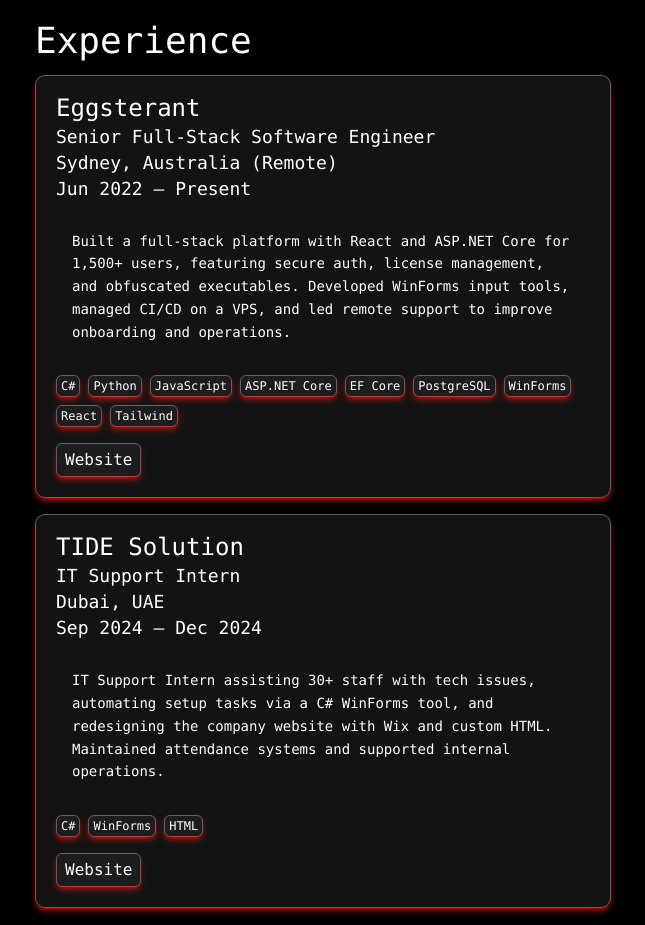
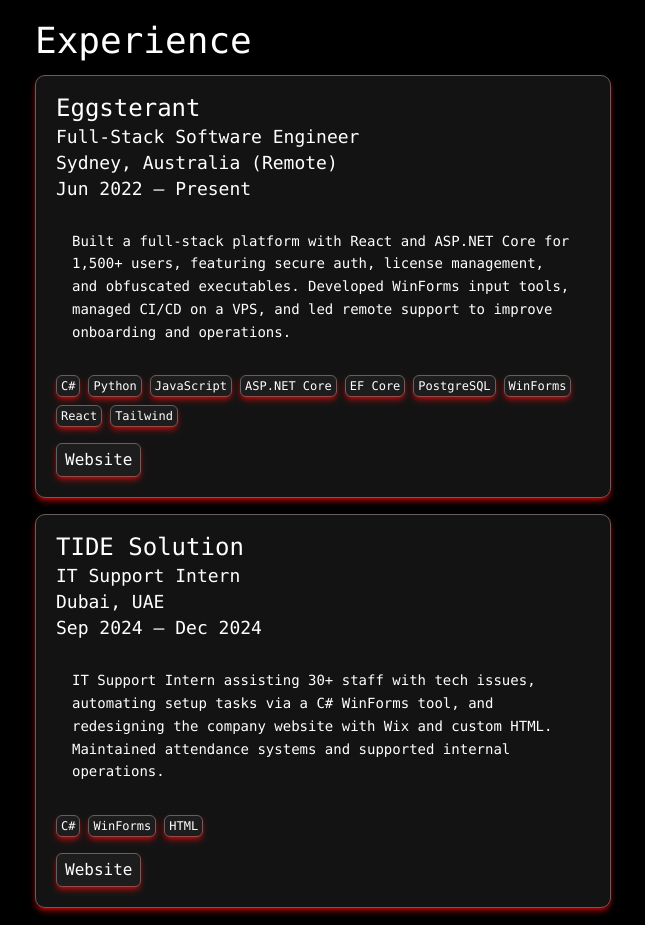
Before and after one commit to sunwoo101/Portfolio, a React (Vite) app: page / in a window 1280 px wide. Shown: the part 1820-2745 px from the top of the page, without its empty margins (317-962 px from the left). Built offline with nearby package versions, Linux system fonts and the light colour scheme.

Commit message:
Update Experience.jsx

```diff
--- a/src/Sections/Experience.jsx
+++ b/src/Sections/Experience.jsx
@@ -3,7 +3,7 @@
 const jobs = [
     {
         name: 'Eggsterant',
-        position: 'Senior Full-Stack Software Engineer',
+        position: 'Full-Stack Software Engineer',
         location: 'Sydney, Australia (Remote)',
         date: 'Jun 2022 — Present',
         description: 'Built a full-stack platform with React and ASP.NET Core for 1,500+ users, featuring secure auth, license management, and obfuscated executables. Developed WinForms input tools, managed CI/CD on a VPS, and led remote support to improve onboarding and operations.',
```
